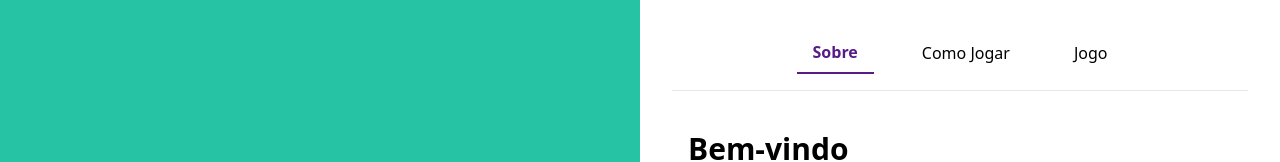
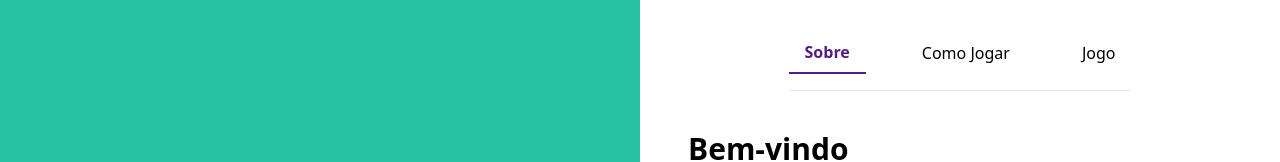
Before and after one commit to RafaArauj/FlappyGraphicA3, a Vue app: page / in a window 1280 px wide. Shown: the top 162 px of the page. Built offline with nearby package versions, Linux system fonts and the light colour scheme.

Commit message:
arrumando espaçamentos do nav-bar

```diff
--- a/src/components/nav-bar.vue
+++ b/src/components/nav-bar.vue
@@ -1,8 +1,8 @@
 <template>
-  <div class="flex flex-col p-4 md:p-8">
+  <div class="flex flex-col items-center p-4 md:p-8">
     <!-- Menu de Navegação -->
-    <div class="border-b border-gray-200 pb-4 mb-6">
-      <nav class="flex justify-center gap-4 md:gap-8">
+    <div class="border-b max-w-[900px] border-gray-200 pb-4 mb-6">
+      <nav class="flex justify-center gap-4 md:gap-10">
         <button
             v-for="(item, index) in menuItems"
             :key="index"
```
